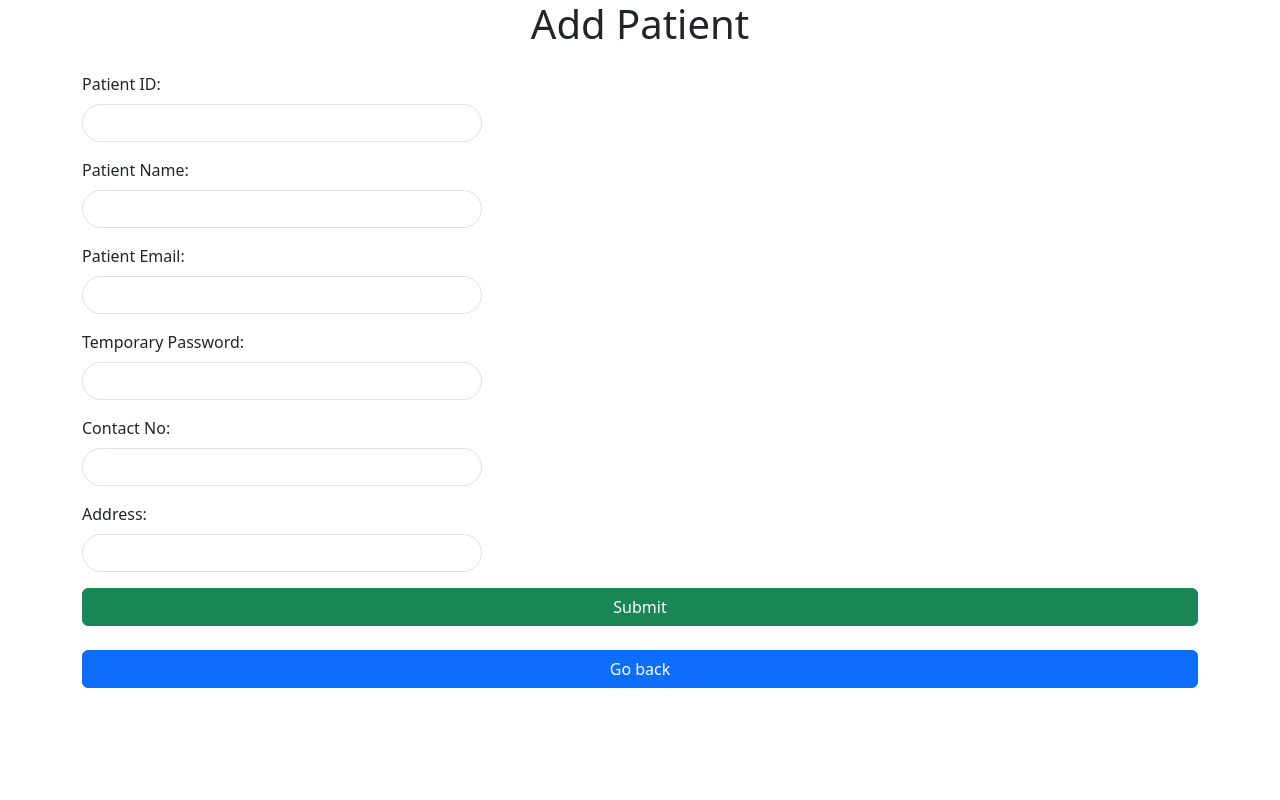
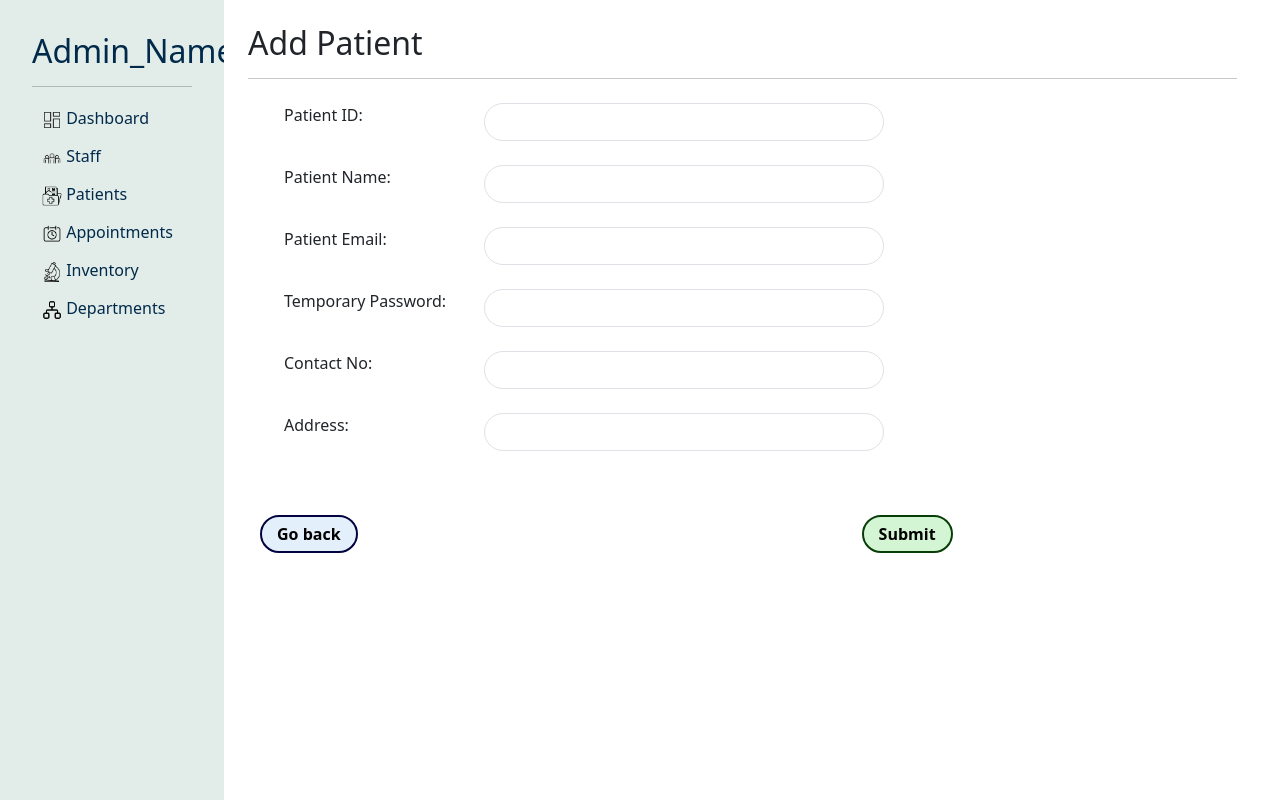
Before and after one commit to DinuriN/MediTech, a React (Create React App) app in the folder frontend/: page /addPatient in a window 1280 px wide. Built offline with nearby package versions, Linux system fonts and the light colour scheme.

Commit message:
medical history frontend styling done

```diff
--- a/frontend/src/Components/MedicalHistory/AddMedicalHistory.js
+++ b/frontend/src/Components/MedicalHistory/AddMedicalHistory.js
@@ -1,5 +1,5 @@
 import React, { useState } from "react";
-import { useNavigate, useParams } from "react-router-dom";
+import { Link, useNavigate, useParams } from "react-router-dom";
 import axios from "axios";
 import "./MedicalHistoryForms.css"
 import AdminSideNavBar from '../Common/AdminProfile/AdminSideNavBar';
--- a/frontend/src/Components/MedicalHistory/MedicalHistoryForms.css
+++ b/frontend/src/Components/MedicalHistory/MedicalHistoryForms.css
@@ -46,3 +46,18 @@
     background-color: rgb(181, 219, 181);
     transition: 0.3s ease;
 }
+
+.btn-add-record-btn-blue{
+    border-style: solid;
+    background-color: rgb(227, 239, 250);
+    border-color: rgb(2, 2, 62);
+    border-radius: 30px;
+    padding: 5px 15px;
+    font-weight: 600;
+}
+
+.btn-add-record-btn-blue:hover{
+    background-color: rgb(185, 202, 218);
+    border-color: rgb(3, 3, 44);
+    transition: 0.3s ease;
+}
--- a/frontend/src/Components/MedicalHistory/UpdateMedicalHistory.js
+++ b/frontend/src/Components/MedicalHistory/UpdateMedicalHistory.js
@@ -1,6 +1,9 @@
 import axios from 'axios';
 import React, { useEffect, useState } from 'react';
 import { useNavigate, useParams } from 'react-router-dom';
+import AdminSideNavBar from '../Common/AdminProfile/AdminSideNavBar';
+import "./MedicalHistoryForms.css"
+
 
 function UpdateMedicalHistory() {
     const {patientId}=useParams();
@@ -89,10 +92,16 @@ function UpdateMedicalHistory() {
 
 
   return (
-    <div>
-      <h1>Update Medical History</h1>
+    <div className='admin-prof-container'>
+      <div className='col-1'>
+            <AdminSideNavBar />
+
+        </div>
+        <div className='col-2'>
+      <h2>Update Medical History</h2>
+      <hr/>
       <form onSubmit={handleSubmit}>
-      <div className="mb-3">
+      <div className="form-label-input-field">
             <label htmlFor="appointmentDate" className="form-label">
               Appointment Date
             </label>
@@ -108,7 +117,7 @@ function UpdateMedicalHistory() {
             />
         </div>
 
-        <div className="mb-3">
+        <div className="form-label-input-field">
             <label htmlFor="department" className="form-label">
               Department
             </label>
@@ -129,7 +138,7 @@ function UpdateMedicalHistory() {
             </select>
         </div>
 
-        <div className="mb-3">
+        <div className="form-label-input-field">
             <label htmlFor="doctor" className="form-label">
               Doctor
             </label>
@@ -155,7 +164,7 @@ function UpdateMedicalHistory() {
             </select>
         </div>
 
-        <div className="mb-3">
+        <div className="form-label-input-field">
             <label htmlFor="diagnoses" className="form-label">
               Diagnoses
             </label>
@@ -170,15 +179,15 @@ function UpdateMedicalHistory() {
             />
             <button
                         type="button"
-                        className="btn btn-secondary"
+                        className="btn-microphone-med-history"
                         onClick={startListening}
                         disabled={isListening}
                     >
-                        {isListening ? "Listening..." : "🎤"}
+                        {isListening ? "Listening..." : <i class='bx bx-microphone' ></i>}
                     </button>
         </div>
 
-        <div className="mb-3">
+        <div className="form-label-input-field">
             <label htmlFor="requiredReports" className="form-label">
               Required Reports
             </label>
@@ -193,7 +202,7 @@ function UpdateMedicalHistory() {
             />
         </div>
 
-        <div className="mb-3">
+        <div className="form-label-input-field">
             <label htmlFor="comments" className="form-label">
               Comments
             </label>
@@ -208,10 +217,11 @@ function UpdateMedicalHistory() {
             />
 
         </div>
-        <button type="submit" className="btn btn-success">
+        <button type="submit" className="btn-add-record-btn-green">
             Save Changes
           </button>
       </form>
+      </div>
     </div>
   );
 }
--- a/frontend/src/Components/Patients/AddPatient.js
+++ b/frontend/src/Components/Patients/AddPatient.js
@@ -3,6 +3,8 @@ import { useNavigate } from "react-router-dom";
 import axios from "axios";
 import { Link } from "react-router-dom";
 import "bootstrap/dist/css/bootstrap.min.css";
+import "../MedicalHistory/MedicalHistoryForms.css"
+import AdminSideNavBar from '../Common/AdminProfile/AdminSideNavBar';
 
 function AddPatient() {
   const patientHistory = useNavigate();
@@ -44,12 +46,18 @@ function AddPatient() {
   };
 
   return (
-    <div>
+    <div className="admin-prof-container">
+      <div className='col-1'>
+            <AdminSideNavBar />
+
+        </div>
+        <div className='col-2'>
       <div>
-        <h1 className="text-center mb-4">Add Patient</h1>
+        <h2>Add Patient</h2>
+        <hr/>
         <div>
           <form onSubmit={handleSubmit} className="container mt-4">
-            <div className="mb-3">
+            <div className="form-label-input-field">
               <label htmlFor="patientId" className="form-label">
                 Patient ID:
               </label>
@@ -64,7 +72,7 @@ function AddPatient() {
               />
             </div>
 
-            <div className="mb-3">
+            <div className="form-label-input-field">
               <label htmlFor="patientName" className="form-label">
                 Patient Name:
               </label>
@@ -79,7 +87,7 @@ function AddPatient() {
               />
             </div>
 
-            <div className="mb-3">
+            <div className="form-label-input-field">
               <label htmlFor="patientEmail" className="form-label">
                 Patient Email:
               </label>
@@ -94,7 +102,7 @@ function AddPatient() {
               />
             </div>
 
-            <div className="mb-3">
+            <div className="form-label-input-field">
               <label htmlFor="patientTempPw" className="form-label">
                 Temporary Password:
               </label>
@@ -109,7 +117,7 @@ function AddPatient() {
               />
             </div>
 
-            <div className="mb-3">
+            <div className="form-label-input-field">
               <label htmlFor="patientContactNo" className="form-label">
                 Contact No:
               </label>
@@ -124,7 +132,7 @@ function AddPatient() {
               />
             </div>
 
-            <div className="mb-3">
+            <div className="form-label-input-field">
               <label htmlFor="patientAddress" className="form-label">
                 Address:
               </label>
@@ -139,17 +147,19 @@ function AddPatient() {
               />
             </div>
 
-            <button type="submit" className="btn btn-success w-100">
+            <Link to={`/patientDetails`}>
+            <button type="submit" className="btn-add-record-btn-blue">
+              Go back
+            </button>
+            </Link>
+            <button type="submit" className="btn-add-record-btn-green">
               Submit
             </button>
           <br/><br/>
-          <Link to={`/patientDetails`}>
-            <button type="submit" className="btn btn-primary w-100">
-              Go back
-            </button>
-            </Link>
+
           </form>
         </div>
+      </div>
       </div>
     </div>
   );
```
